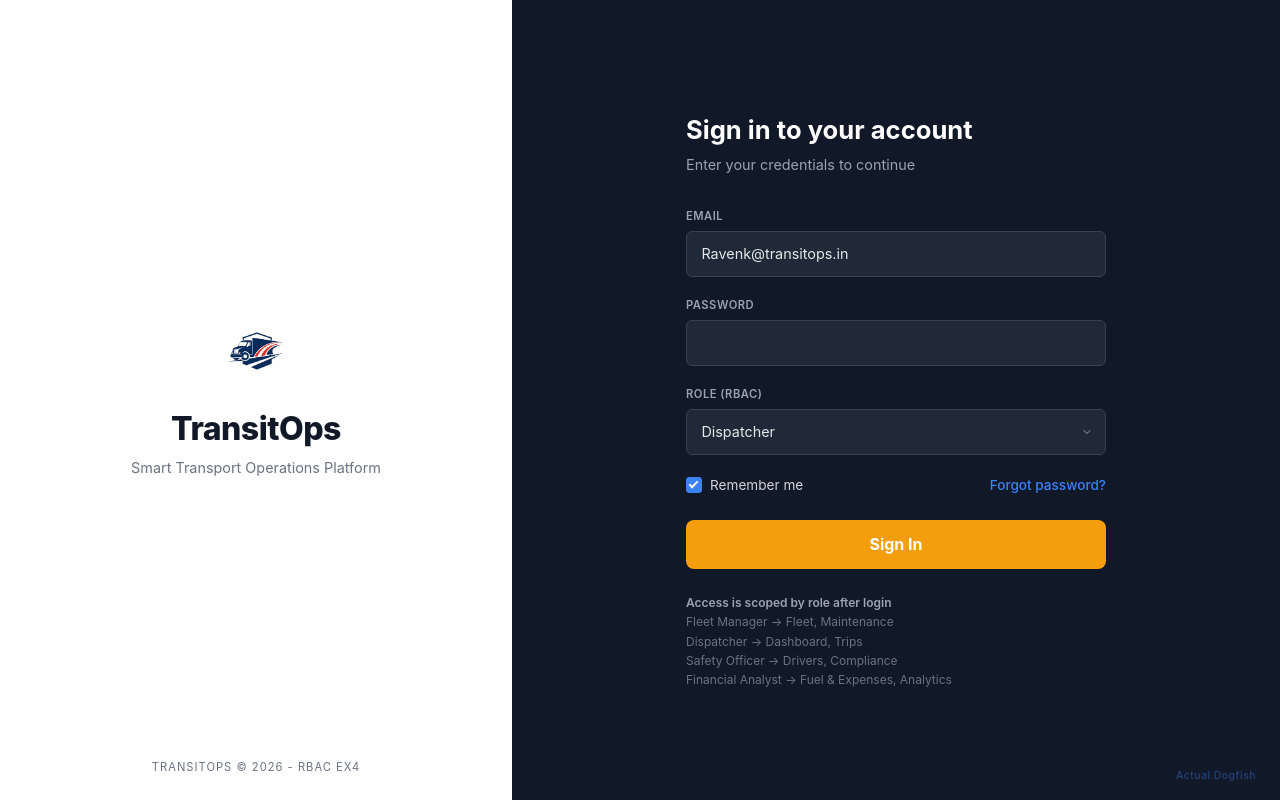
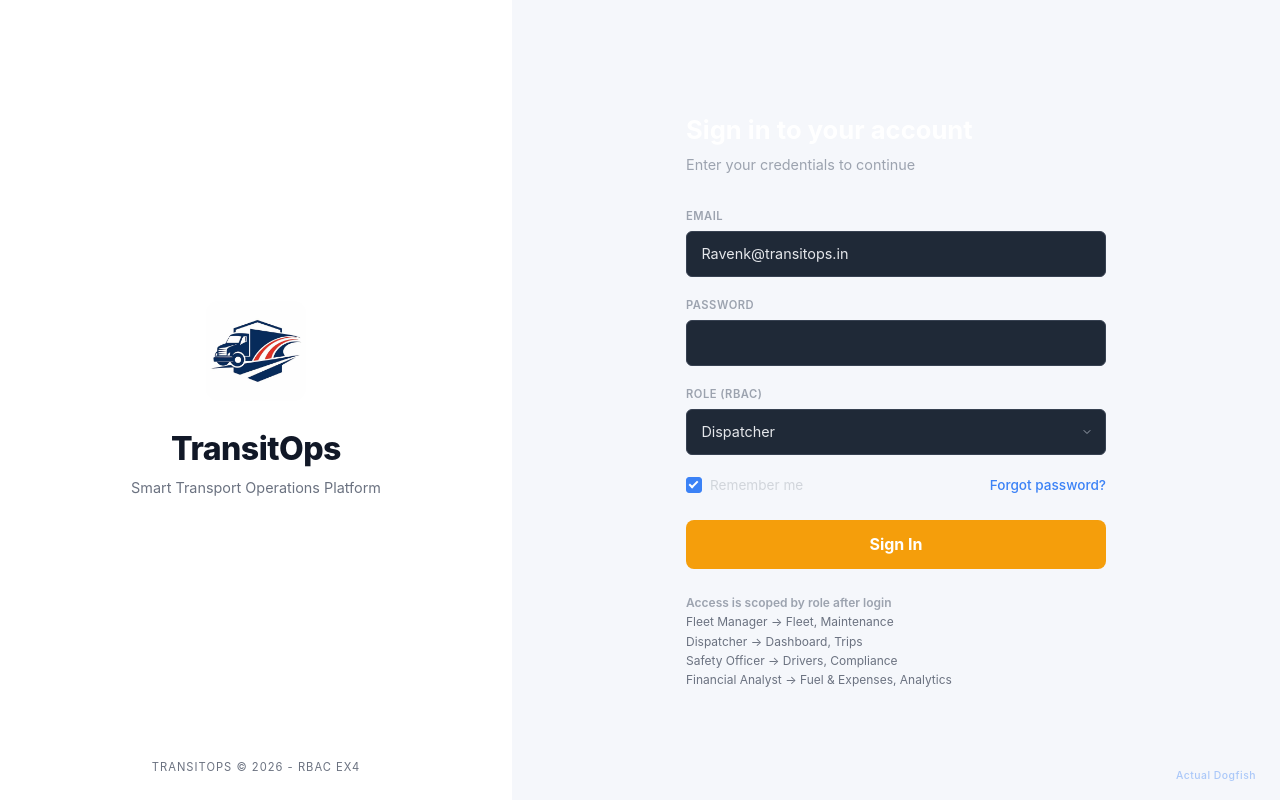
Before and after one commit to DivyaJaviya01/transitops, a React (Vite) app in the folder client/: page /login in a window 1280 px wide. Built offline with nearby package versions, Linux system fonts and the light colour scheme.

Commit message:
feat: add logo to sidebar, theme right panel bg with CSS var

```diff
--- a/client/src/components/layout/Sidebar.tsx
+++ b/client/src/components/layout/Sidebar.tsx
@@ -39,9 +39,9 @@ function Sidebar({ isCollapsed }: SidebarProps) {
   return (
     <aside className={`sidebar ${isCollapsed ? 'collapsed' : ''}`}>
       <div className="sidebar-header">
-        <div className="sidebar-logo">
+          <div className="sidebar-logo">
           <div className="logo-icon">
-            <FiTruck size={32} />
+            <img src="/image.png" alt="TransitOps" className="sidebar-logo-img" />
           </div>
           {!isCollapsed && (
             <div className="logo-text">
--- a/client/src/components/layout/layout.css
+++ b/client/src/components/layout/layout.css
@@ -96,13 +96,18 @@
   width: 48px;
   height: 48px;
   border-radius: 10px;
-  background: linear-gradient(135deg, var(--accent-brand) 0%, var(--accent-brand) 100%);
-  color: white;
+  background: #fff;
   display: flex;
   align-items: center;
   justify-content: center;
   flex-shrink: 0;
-  box-shadow: 0 2px 8px rgba(138, 60, 255, 0.3);
+  overflow: hidden;
+}
+
+.sidebar-logo-img {
+  width: 48px;
+  height: 48px;
+  object-fit: contain;
 }
 
 .logo-text {
--- a/client/src/features/auth/Login.css
+++ b/client/src/features/auth/Login.css
@@ -54,7 +54,7 @@
 
 .login-right {
   width: 60%;
-  background-color: #111827;
+  background-color: var(--bg-primary);
   display: flex;
   align-items: center;
   justify-content: center;
--- a/client/src/features/auth/LoginPage.tsx
+++ b/client/src/features/auth/LoginPage.tsx
@@ -33,7 +33,7 @@ const LoginPage = () => {
     <div className="login-page">
       <div className="login-left">
         <div className="login-left-center">
-          <img src="/image.png" alt="TransitOps" width="60" height="60" style={{ borderRadius: '14px' }} />
+          <img src="/image.png" alt="TransitOps" width="100" height="100" style={{ borderRadius: '14px' }} />
           <div className="login-brand">
             <h1>TransitOps</h1>
             <p>Smart Transport Operations Platform</p>
```
